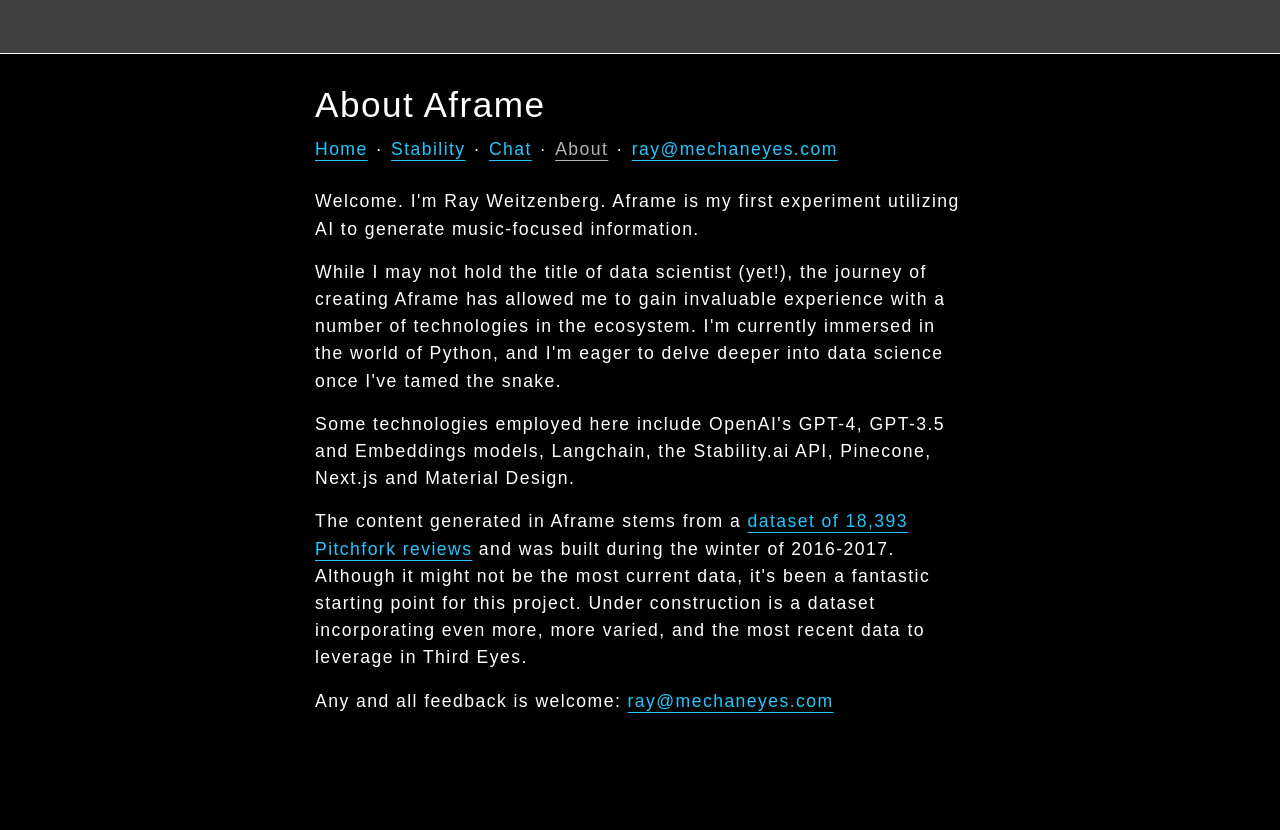
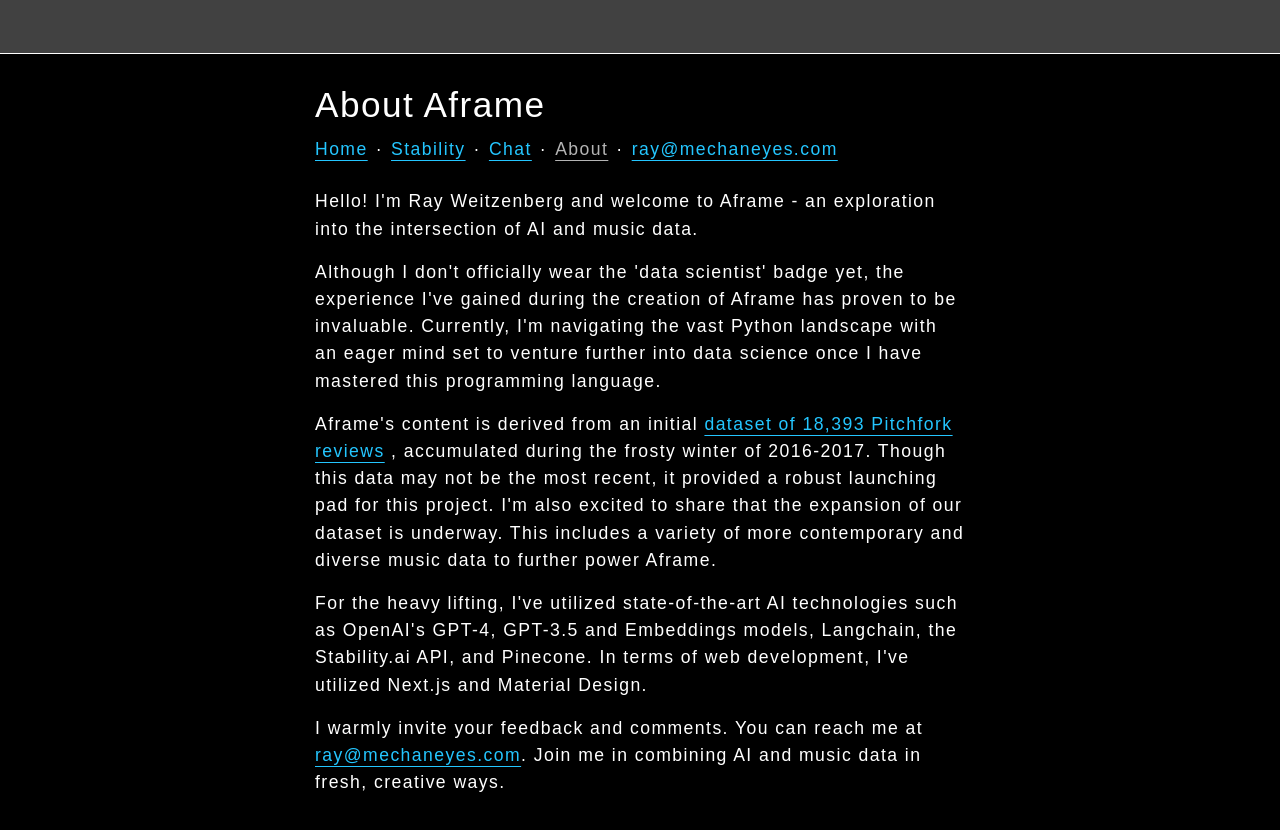
Before and after one commit to mechaneyes/aframe, a Next.js app: page /about in a window 1280 px wide. Shown: the top 830 px of the page. Before the commit the page ends 800 px from the top, so only its background shows below. Built offline with nearby package versions, Linux system fonts and the light colour scheme; a web font is replaced by a local one.

Commit message:
copy edits
+ i mostly focused on the about page
+ but made edits across most pages
+ tapped chatgpt to help w the about page

```diff
--- a/app/about/page.js
+++ b/app/about/page.js
@@ -42,43 +42,38 @@ export default function Page() {
       <section className="introduction introduction--visible">
         <div className="introduction__description">
           <p>
-            Welcome. I&apos;m Ray Weitzenberg. Aframe is my first experiment
-            utilizing AI to generate music-focused information.
+            Hello! I&apos;m Ray Weitzenberg and welcome to Aframe - an
+            exploration into the intersection of AI and music data.
           </p>
           <p>
-            While I may not hold the title of data scientist (yet!), the journey
-            of creating Aframe has allowed me to gain invaluable experience
-            with a number of technologies in the ecosystem. I&apos;m currently
-            immersed in the world of Python, and I&apos;m eager to delve deeper
-            into data science once I&apos;ve tamed the snake.
+            Although I don&apos;t officially wear the &apos;data scientist&apos;
+            badge yet, the experience I&apos;ve gained during the creation of
+            Aframe has proven to be invaluable. Currently, I&apos;m navigating
+            the vast Python landscape with an eager mind set to venture further
+            into data science once I have mastered this programming language.
           </p>
           <p>
-            Some technologies employed here include OpenAI&apos;s GPT-4, GPT-3.5
-            and Embeddings models, Langchain, the Stability.ai API, Pinecone,
-            Next.js and Material Design.
-          </p>
-          <p>
-            The content generated in Aframe stems from a{" "}
+            Aframe&apos;s content is derived from an initial{" "}
             <a href="https://www.kaggle.com/datasets/nolanbconaway/pitchfork-data">
               dataset of 18,393 Pitchfork reviews
             </a>{" "}
-            and was built during the winter of 2016-2017. Although it might not
-            be the most current data, it&apos;s been a fantastic starting point
-            for this project. Under construction is a dataset incorporating even
-            more, more varied, and the most recent data to leverage in Third
-            Eyes.
+            , accumulated during the frosty winter of 2016-2017. Though this
+            data may not be the most recent, it provided a robust launching pad
+            for this project. I&apos;m also excited to share that the expansion
+            of our dataset is underway. This includes a variety of more
+            contemporary and diverse music data to further power Aframe.
           </p>
-          {/* <p>
-            For a bit of a technical deep dive into the making of Aframe,
-            check out{"  "}
-            <a href="https://winterwerk.one/posts/thirdeyes-mvp">
-              this post on WinterWerk
-            </a>
-            .
-          </p> */}
           <p>
-            Any and all feedback is welcome:{" "}
-            <a href="mailto:ray@mechaneyes.com">ray@mechaneyes.com</a>
+            For the heavy lifting, I&apos;ve utilized state-of-the-art AI
+            technologies such as OpenAI&apos;s GPT-4, GPT-3.5 and Embeddings
+            models, Langchain, the Stability.ai API, and Pinecone. In terms of
+            web development, I&apos;ve utilized Next.js and Material Design.
+          </p>
+          <p>
+            I warmly invite your feedback and comments. You can reach me at
+            {"  "}
+            <a href="mailto:ray@mechaneyes.com">ray@mechaneyes.com</a>. Join me
+            in combining AI and music data in fresh, creative ways.
           </p>
         </div>
       </section>
--- a/app/chat/page.js
+++ b/app/chat/page.js
@@ -236,6 +236,9 @@ export default function Chat() {
           baked into Hear in Color.
         </p>
         <p>
+          I used this page to experimnent with the UI you&apos;ll trigger below.
+        </p>
+        <p>
           This is currently a simple chat interface between you and GPT-4.
           It&apos;s identical to what you find with ChatGPT, though unlike
           ChatGPT, your conversation here isn&apos;t shared with OpenAI.
--- a/app/page.js
+++ b/app/page.js
@@ -245,7 +245,7 @@ export default function Home() {
           personal music discovery.
         </p>
         <p className="introduction__call-to-action">Enter your prompt up top to begin.</p>
-        <p>Note: Interacting with LLMs takes time. Patience, Daniel-son.</p>
+        <p className="introduction__note">Note: Interacting with LLMs takes time. Patience, Daniel-son.</p>
         <div className="introduction__example-prompts">
           <h3>Example Prompts</h3>
           <ul>
--- a/app/styles/styles.scss
+++ b/app/styles/styles.scss
@@ -17,6 +17,7 @@
 // ) !default;
 
 // $nokaWeight: (
+//   "hairline": 100,
 //   "light": 300,
 //   "medium": 500,
 //   "semibold": 600,
@@ -93,6 +94,7 @@ body {
   nav {
     ul {
       li {
+        color: white;
         line-height: 1.7rem;
       }
     }
@@ -212,8 +214,8 @@ body {
       margin-bottom: 1.5rem;
     }
 
-    &__disclaimer {
-      font-style: italic;
+    &__note {
+      // font-weight: 100;
     }
 
     &__image {
@@ -223,7 +225,7 @@ body {
     &__call-to-action {
       margin: 2rem 0;
       @include noka(500);
-      color: #8bd3fa;
+      // color: #8bd3fa;
       // text-align: center;
     }
 
@@ -238,6 +240,7 @@ body {
 
       li {
         margin-bottom: 0.9rem;
+        color: #24c6ff;
         font-weight: 300;
         letter-spacing: 0.1rem;
         line-height: 1.4rem;
@@ -330,6 +333,6 @@ body {
   }
 
   .introduction__feedback {
-    color: #24c6ff;
+    // color: #24c6ff;
   }
 }
```
